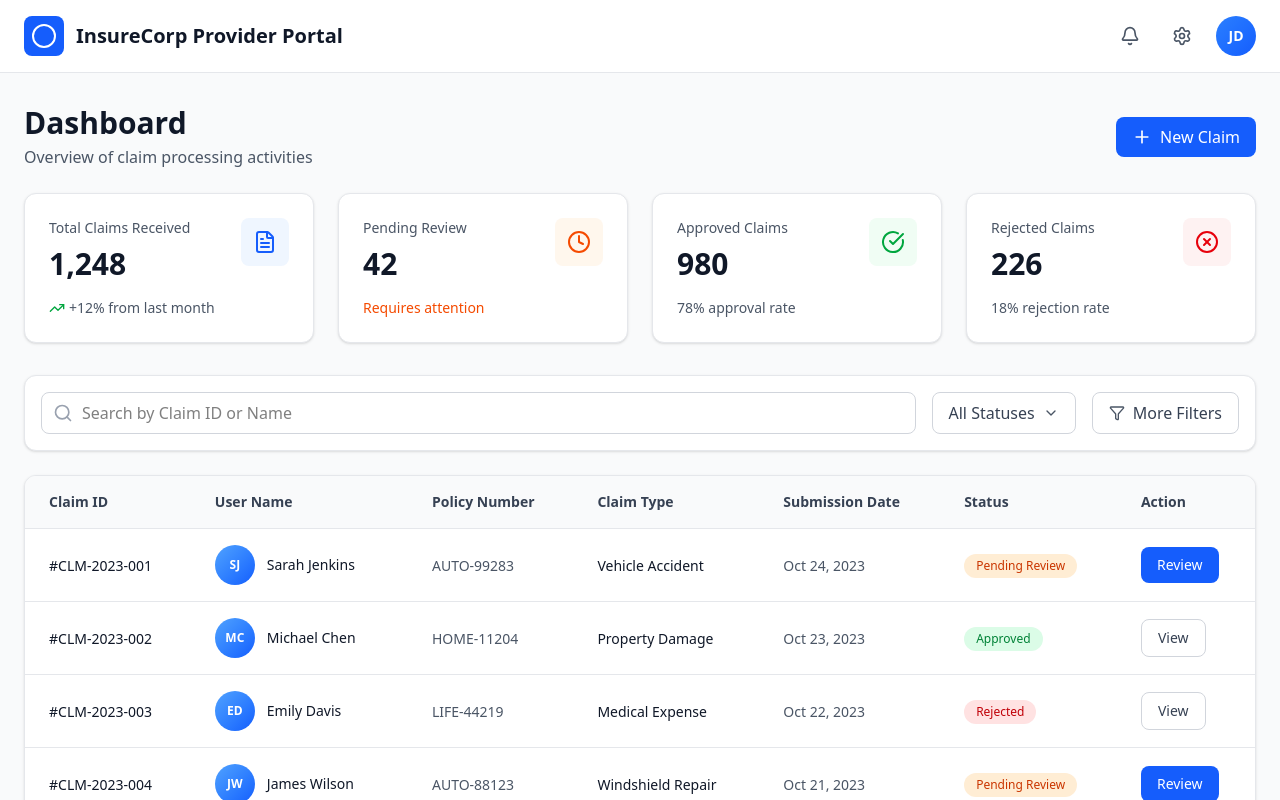
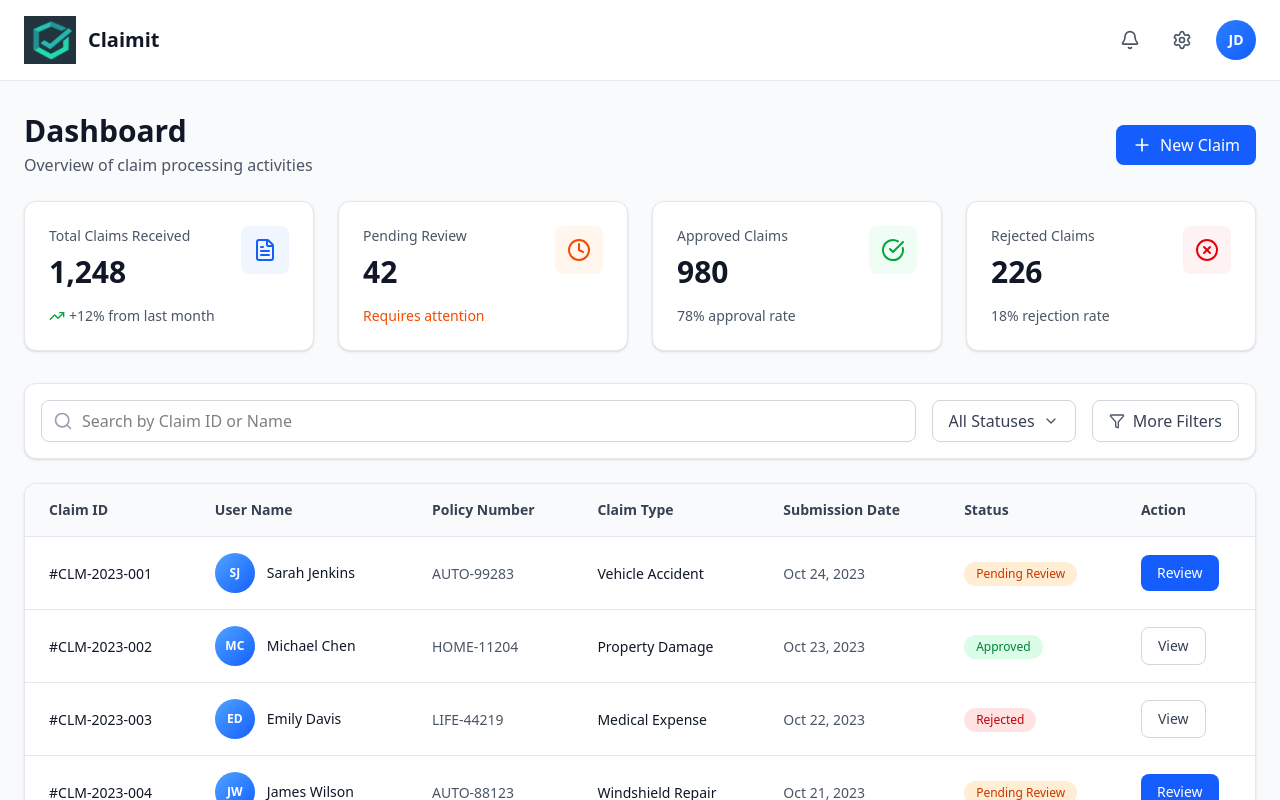
Before and after one commit to Aditya-K69/pict_hackathon_frontend, a React (Vite) app in the folder Ampass/: page /companyDashboard in a window 1280 px wide. Shown: the top 800 px of the page. Built offline with nearby package versions, Linux system fonts and the light colour scheme.

Commit message:
added logo and name

```diff
--- a/Ampass/src/pages/companyDashboard.tsx
+++ b/Ampass/src/pages/companyDashboard.tsx
@@ -101,10 +101,9 @@ const Dashboard = () => {
       <header className="bg-white border-b border-gray-200 px-6 py-4">
         <div className="flex items-center justify-between">
           <div className="flex items-center space-x-3">
-            <div className="w-10 h-10 bg-blue-600 rounded-lg flex items-center justify-center">
-              <div className="w-6 h-6 border-2 border-white rounded-full"></div>
-            </div>
-            <h1 className="text-xl font-bold text-gray-900">InsureCorp Provider Portal</h1>
+
+            <img src='claimit-logo-3.jpg' className='h-12 w-13'></img>
+            <h1 className="text-xl font-bold text-gray-900">Claimit</h1>
           </div>
           <div className="flex items-center space-x-4">
             <button className="p-2 hover:bg-gray-100 rounded-lg transition-colors">
```
